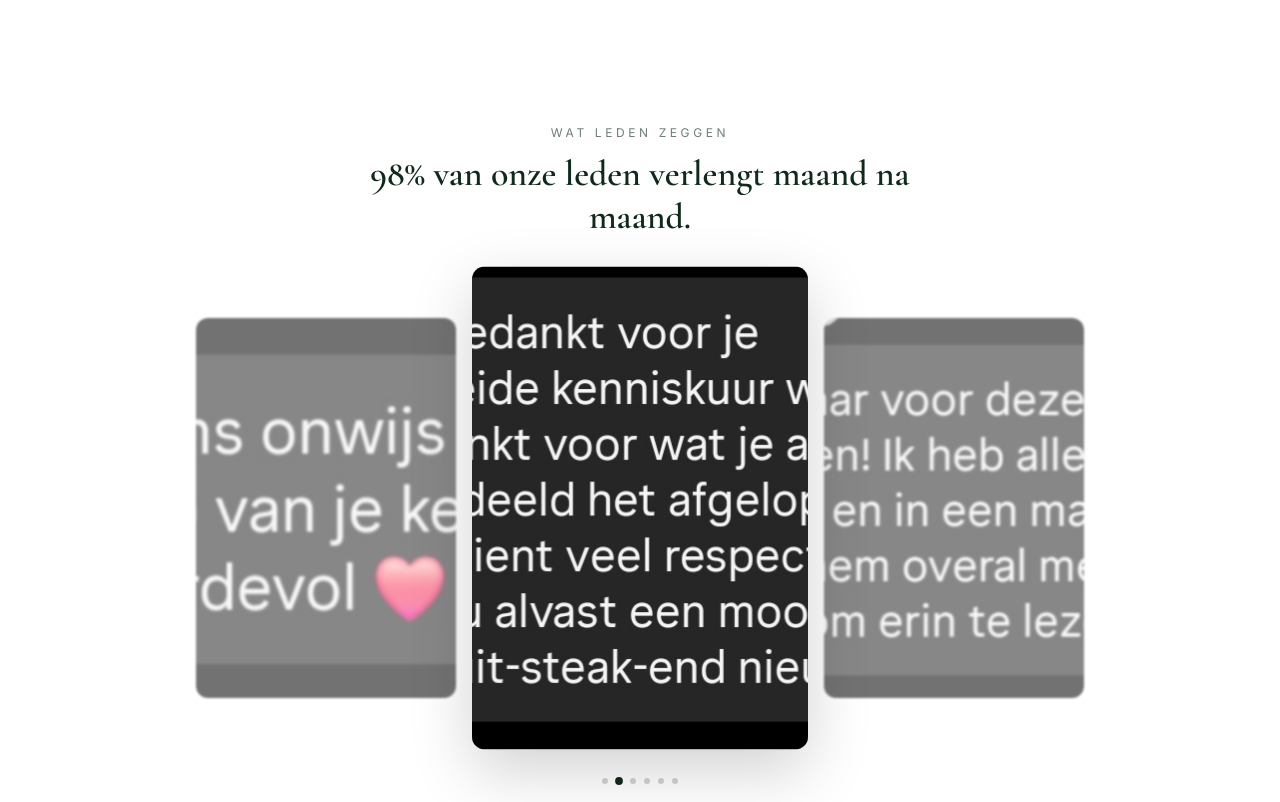
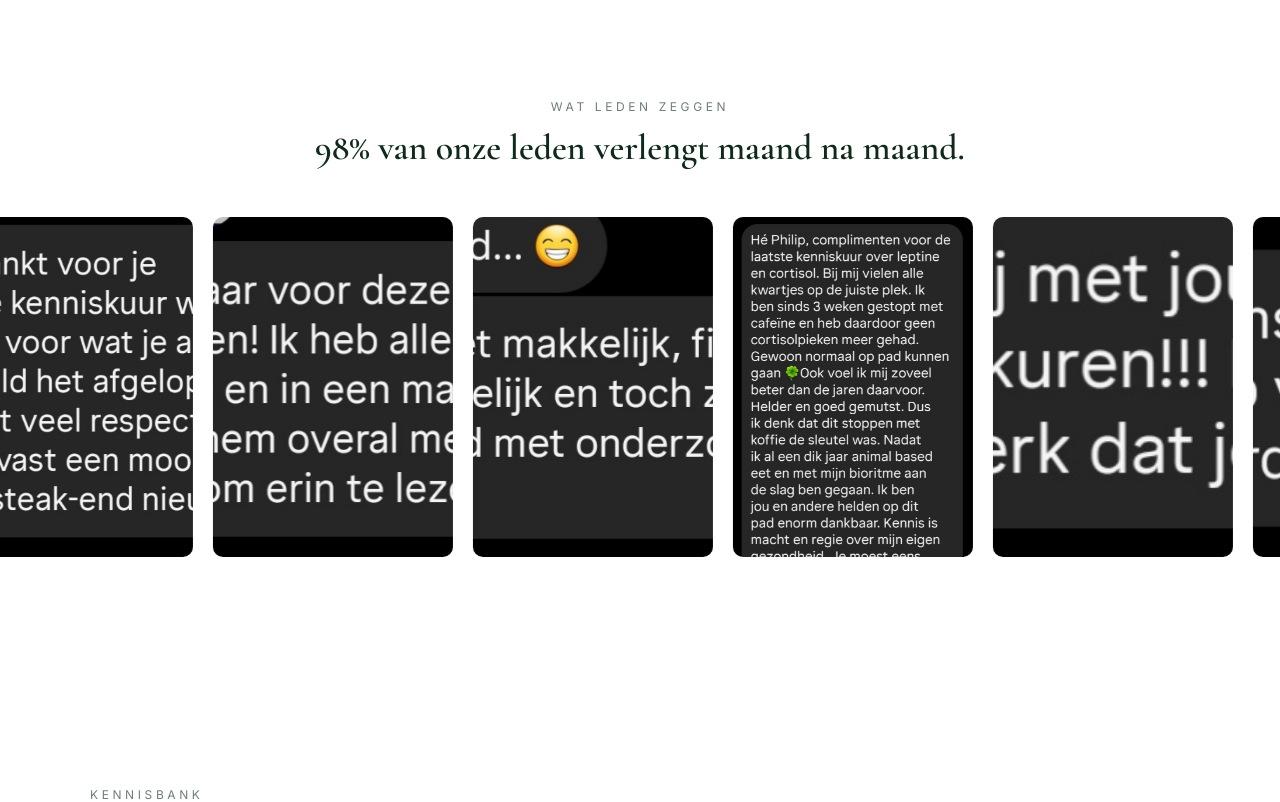
Before and after one commit to ohp-website/ohp-website, a Next.js app: page / in a window 1280 px wide. Shown: the part 3440-4242 px from the top of the page. Built offline with nearby package versions, Linux system fonts and the light colour scheme.

Commit message:
feat: testimonials infinite scroll carousel met hover-pause en lightbox

```diff
--- a/components/Testimonials.module.css
+++ b/components/Testimonials.module.css
@@ -1,16 +1,7 @@
 .section {
   background: #fff;
-  padding: clamp(5rem, 10vw, 9rem) clamp(2rem, 6vw, 8rem);
+  padding: clamp(4rem, 8vw, 7rem) 0;
   overflow: hidden;
-}
-
-.inner {
-  max-width: 1100px;
-  margin: 0 auto;
-  display: flex;
-  flex-direction: column;
-  align-items: center;
-  gap: 2.5rem;
 }
 
 .header {
@@ -18,6 +9,8 @@
   display: flex;
   flex-direction: column;
   gap: 0.75rem;
+  padding: 0 clamp(2rem, 6vw, 8rem);
+  margin-bottom: 3rem;
 }
 
 .eyebrow {
@@ -35,80 +28,88 @@
   font-size: clamp(1.8rem, 2.8vw, 2.6rem);
   color: var(--deep-green);
   line-height: 1.2;
-  max-width: 600px;
 }
 
-.carousel {
-  display: flex;
-  gap: 1.5rem;
-  align-items: center;
-  justify-content: center;
+/* Scrolling track */
+.track {
   width: 100%;
+  overflow: hidden;
+  cursor: default;
 }
 
-.screenshot {
-  position: relative;
-  border-radius: 12px;
-  overflow: hidden;
-  flex-shrink: 0;
-  cursor: pointer;
+.inner {
+  display: flex;
+  gap: 1.25rem;
+  width: max-content;
+  animation: scroll 35s linear infinite;
 }
 
-.screenshotCenter {
-  width: 320px;
-  height: 460px;
-  box-shadow: 0 20px 60px rgba(0, 0, 0, 0.18);
-  z-index: 2;
-  transform: scale(1.05);
+@keyframes scroll {
+  from { transform: translateX(0); }
+  to   { transform: translateX(-33.333%); }
 }
 
-.screenshotSide {
-  width: 260px;
-  height: 380px;
-  opacity: 0.55;
-  filter: blur(1px);
-  z-index: 1;
-  transition: opacity 0.3s ease;
+.card {
+  position: relative;
+  width: 240px;
+  height: 340px;
+  flex-shrink: 0;
+  overflow: hidden;
+  cursor: pointer;
+  border-radius: 10px;
+  transition: transform 0.3s ease, box-shadow 0.3s ease;
 }
 
-.screenshotSide:hover {
-  opacity: 0.75;
+.card:hover {
+  transform: translateY(-6px) scale(1.02);
+  box-shadow: 0 16px 48px rgba(0, 0, 0, 0.18);
 }
 
-.screenshotImg {
+.cardImg {
   object-fit: cover;
   object-position: top;
 }
 
-.dots {
+/* Lightbox */
+.lightbox {
+  position: fixed;
+  inset: 0;
+  background: rgba(0, 0, 0, 0.85);
+  z-index: 1000;
   display: flex;
-  gap: 0.5rem;
+  align-items: center;
+  justify-content: center;
+  cursor: pointer;
 }
 
-.dot {
-  width: 6px;
-  height: 6px;
-  border-radius: 50%;
-  background: rgba(15, 42, 27, 0.2);
-  border: none;
-  cursor: pointer;
-  padding: 0;
-  transition: background 0.3s ease, transform 0.3s ease;
+.lightboxInner {
+  position: relative;
+  cursor: default;
 }
 
-.dotActive {
-  background: var(--deep-green);
-  transform: scale(1.3);
+.lightboxClose {
+  position: absolute;
+  top: -2.5rem;
+  right: 0;
+  background: none;
+  border: none;
+  color: #fff;
+  font-size: 1.2rem;
+  cursor: pointer;
+  opacity: 0.7;
+  transition: opacity 0.2s ease;
+  padding: 0.25rem;
 }
 
-@media (max-width: 768px) {
-  .screenshotSide {
-    display: none;
-  }
+.lightboxClose:hover {
+  opacity: 1;
+}
 
-  .screenshotCenter {
-    width: 280px;
-    height: 400px;
-    transform: none;
-  }
+.lightboxImg {
+  max-width: 90vw;
+  max-height: 90vh;
+  width: auto;
+  height: auto;
+  border-radius: 8px;
+  display: block;
 }
--- a/components/Testimonials.tsx
+++ b/components/Testimonials.tsx
@@ -1,6 +1,6 @@
 'use client'
 
-import { useState, useEffect } from 'react'
+import { useState } from 'react'
 import Image from 'next/image'
 import styles from './Testimonials.module.css'
 
@@ -13,64 +13,59 @@ const screenshots = [
   '/images/testimonials/t6.jpg',
 ]
 
+// Triple for seamless infinite loop
+const repeated = [...screenshots, ...screenshots, ...screenshots]
+
 export default function Testimonials() {
-  const [active, setActive] = useState(0)
-
-  useEffect(() => {
-    const timer = setInterval(() => {
-      setActive((prev) => (prev + 1) % screenshots.length)
-    }, 4000)
-    return () => clearInterval(timer)
-  }, [])
-
-  const indices = [
-    (active + screenshots.length - 1) % screenshots.length,
-    active,
-    (active + 1) % screenshots.length,
-  ]
+  const [lightbox, setLightbox] = useState<string | null>(null)
 
   return (
     <section className={styles.section}>
-      <div className={styles.inner}>
-        <div className={styles.header}>
-          <p className={styles.eyebrow}>Wat leden zeggen</p>
-          <h2 className={styles.title}>98% van onze leden verlengt maand na maand.</h2>
-        </div>
+      <div className={styles.header}>
+        <p className={styles.eyebrow}>Wat leden zeggen</p>
+        <h2 className={styles.title}>98% van onze leden verlengt maand na maand.</h2>
+      </div>
 
-        <div className={styles.carousel}>
-          {indices.map((idx, pos) => (
+      <div className={styles.track} onMouseEnter={(e) => {
+        const el = e.currentTarget.querySelector(`.${styles.inner}`) as HTMLElement
+        if (el) el.style.animationPlayState = 'paused'
+      }} onMouseLeave={(e) => {
+        const el = e.currentTarget.querySelector(`.${styles.inner}`) as HTMLElement
+        if (el) el.style.animationPlayState = 'running'
+      }}>
+        <div className={styles.inner}>
+          {repeated.map((src, i) => (
             <div
-              key={`${idx}-${pos}`}
-              className={`${styles.screenshot} ${pos === 1 ? styles.screenshotCenter : styles.screenshotSide}`}
-              onClick={() => pos === 0
-                ? setActive((active + screenshots.length - 1) % screenshots.length)
-                : pos === 2
-                  ? setActive((active + 1) % screenshots.length)
-                  : undefined
-              }
+              key={i}
+              className={styles.card}
+              onClick={() => setLightbox(src)}
             >
               <Image
-                src={screenshots[idx]}
-                alt={`Testimonial ${idx + 1}`}
+                src={src}
+                alt={`Testimonial ${(i % screenshots.length) + 1}`}
                 fill
-                className={styles.screenshotImg}
-                sizes="(max-width: 768px) 80vw, 30vw"
+                className={styles.cardImg}
+                sizes="260px"
               />
             </div>
           ))}
         </div>
+      </div>
 
-        <div className={styles.dots}>
-          {screenshots.map((_, i) => (
-            <button
-              key={i}
-              className={`${styles.dot} ${i === active ? styles.dotActive : ''}`}
-              onClick={() => setActive(i)}
-              aria-label={`Testimonial ${i + 1}`}
+      {lightbox && (
+        <div className={styles.lightbox} onClick={() => setLightbox(null)}>
+          <div className={styles.lightboxInner} onClick={(e) => e.stopPropagation()}>
+            <button className={styles.lightboxClose} onClick={() => setLightbox(null)}>✕</button>
+            <Image
+              src={lightbox}
+              alt="Testimonial"
+              width={480}
+              height={680}
+              className={styles.lightboxImg}
             />
-          ))}
+          </div>
         </div>
-      </div>
+      )}
     </section>
   )
 }
```
